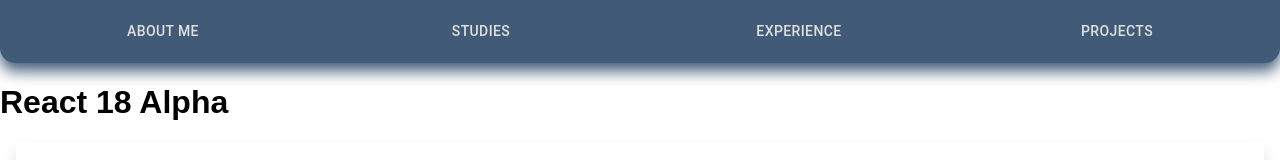
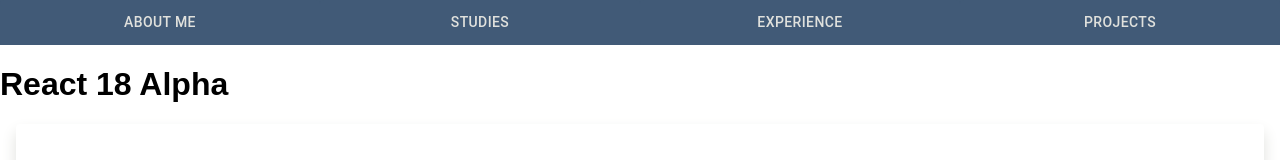
Before and after one commit to Dmanjav/manja.com, a React (Create React App) app: page / in a window 1280 px wide. Shown: the top 160 px of the page. Built offline with nearby package versions, Linux system fonts and the light colour scheme.

Commit message:
Changed the navbar styles

```diff
--- a/src/styles/button.css
+++ b/src/styles/button.css
@@ -2,23 +2,17 @@
   background-color: var(--blue-2) !important;
   color: #e0e1dd !important;
   padding: 10px 20px !important;
-  border-radius: 15px !important;
-  cursor: pointer;
   transition: 0.3s ease-in-out !important;
-  margin: 5px !important;
   width: 100%;
 }
 
 .basic-button:hover {
-  background-color: var(--blue-15) !important;
-  box-shadow: 0 2px 10px 0 var(--blue-25) !important;
-  transform: translate(0px, 2px);
+  background-color: var(--blue-25) !important;
+  transform: translate(0px, 0px);
 }
 
 .basic-button:active {
   background-color: var(--blue-3) !important;
-  box-shadow: 0 1px 2px 0 var(--white) !important;
-  transform: translate(0px, 1px);
 }
 
 .icon-button {
--- a/src/styles/navbar.css
+++ b/src/styles/navbar.css
@@ -2,11 +2,10 @@
   display: flex;
   justify-content: space-between;
   align-items: center;
-  padding: 0.25rem;
   background-color: var(--blue-2);
-  box-shadow: 0 8px 15px 0 var(--blue-2);
-  border-radius: 0 0 15px 15px;
-  position: sticky;
+  position: sticky !important;
+  top: 0 !important;
+  z-index: 100;
 }
 
 .options {
```
